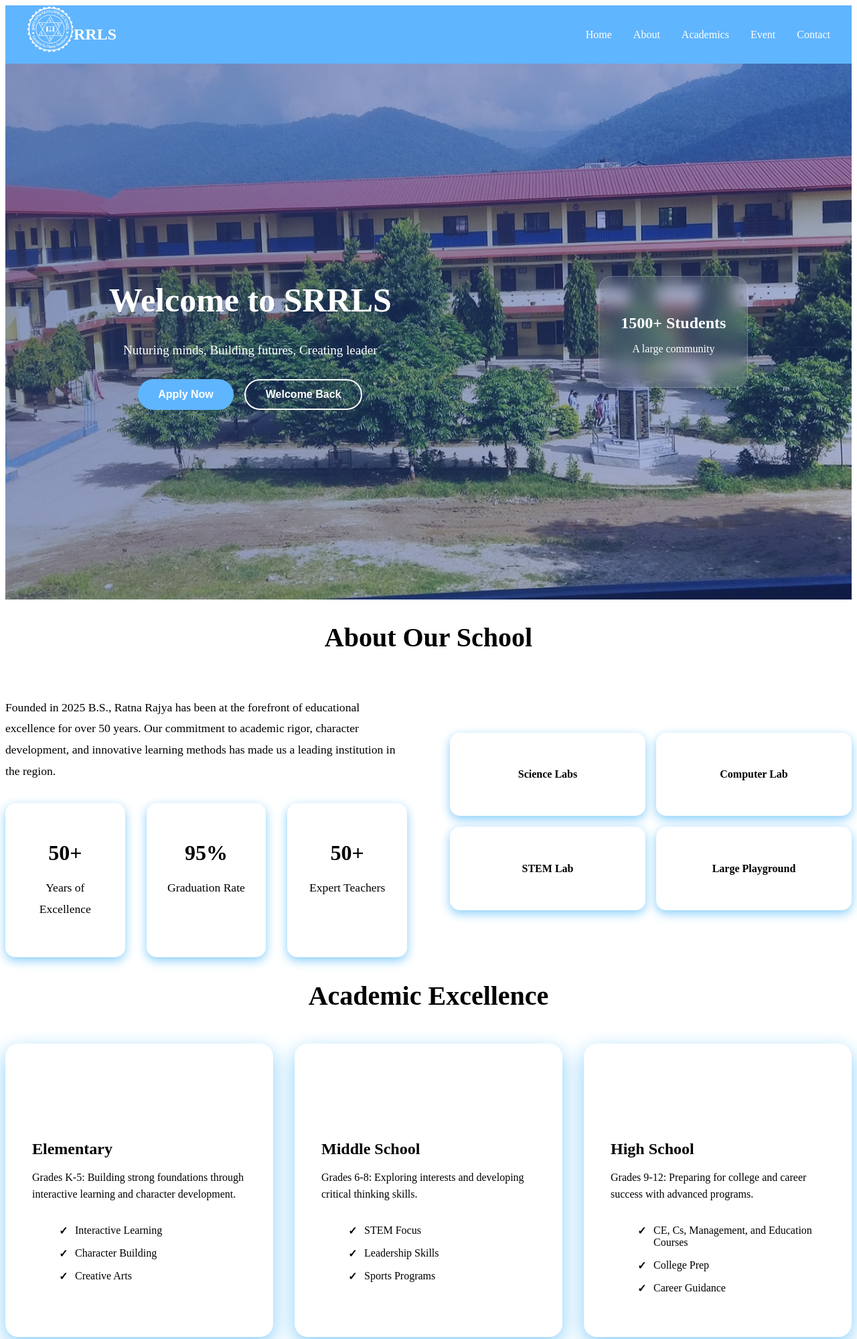
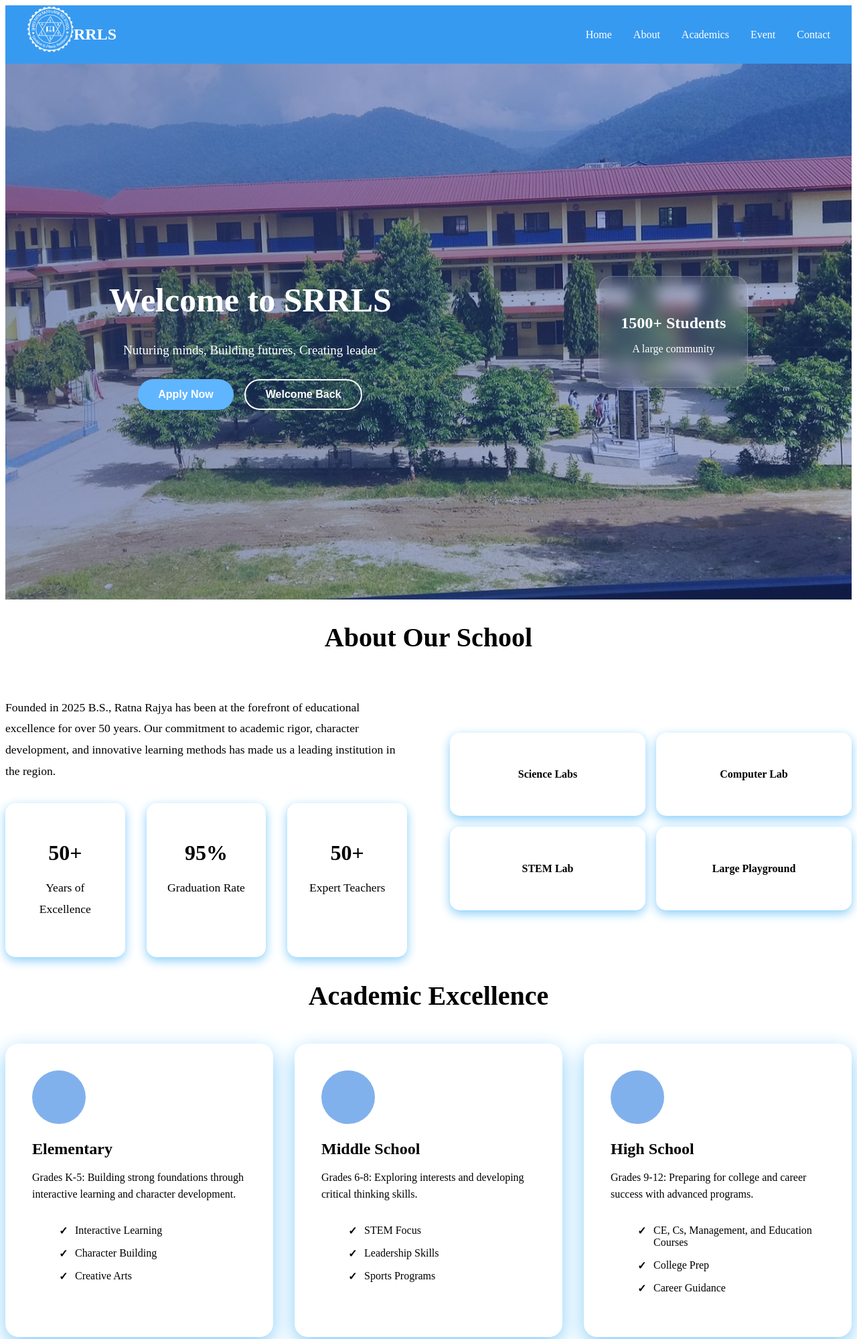
Before and after one commit to Dipika-k/deepikakatuwal, a plain HTML site: page index.html in a window 1280 px wide. Shown: the top 1999 px of the page at 67% size. Drawn offline with Linux system fonts and the light colour scheme; files whose address does not match are found by name.

Commit message:
changes on

```diff
--- a/styles/herosection.css
+++ b/styles/herosection.css
@@ -202,7 +202,7 @@ section {
 
 .grid-item:hover {
     transform: translateY(-5px);
-    box-shadow: 0 10px 25px gray);
+    box-shadow: 0 10px 25px gray;
 }
 
 .grid-item i {
@@ -257,6 +257,7 @@ section {
     align-items: center;
     justify-content: center;
     margin-bottom: 1.5rem;
+    background-color: #81b1ec;
 }
 
 .card-icon i {
@@ -506,7 +507,7 @@ section {
     font-family: inherit;
 }
 
-.form-group input:focus,
+
 .form-group textarea:focus {
     outline: none;
     border-color: var(--secondary-blue);
--- a/styles/navbar.css
+++ b/styles/navbar.css
@@ -2,7 +2,7 @@
     position: relative;
     top: 0;
     width: 100%;
-    background: rgb(96, 181, 255);
+    background: rgb(55, 154, 241);
     backdrop-filter: blur(10px);
     z-index: 1000;
     transition: all 0.3s ease;
```
